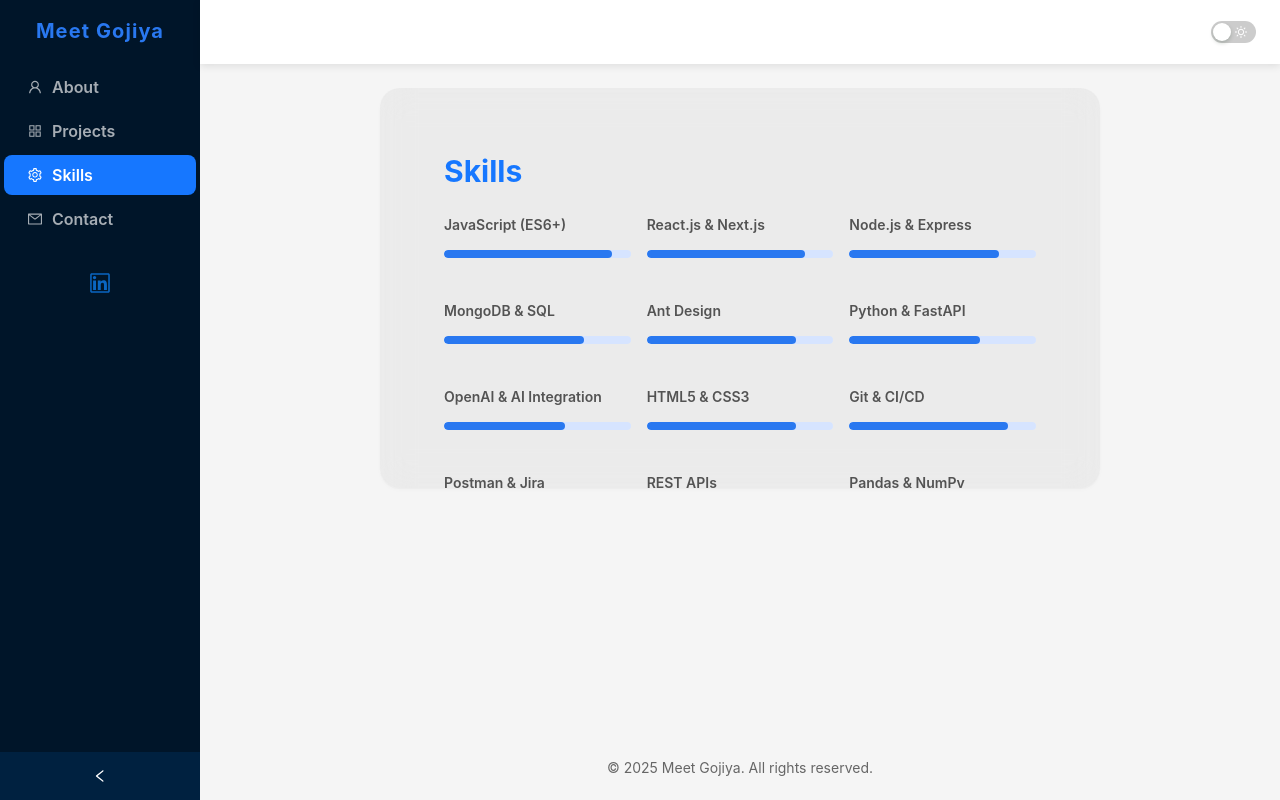
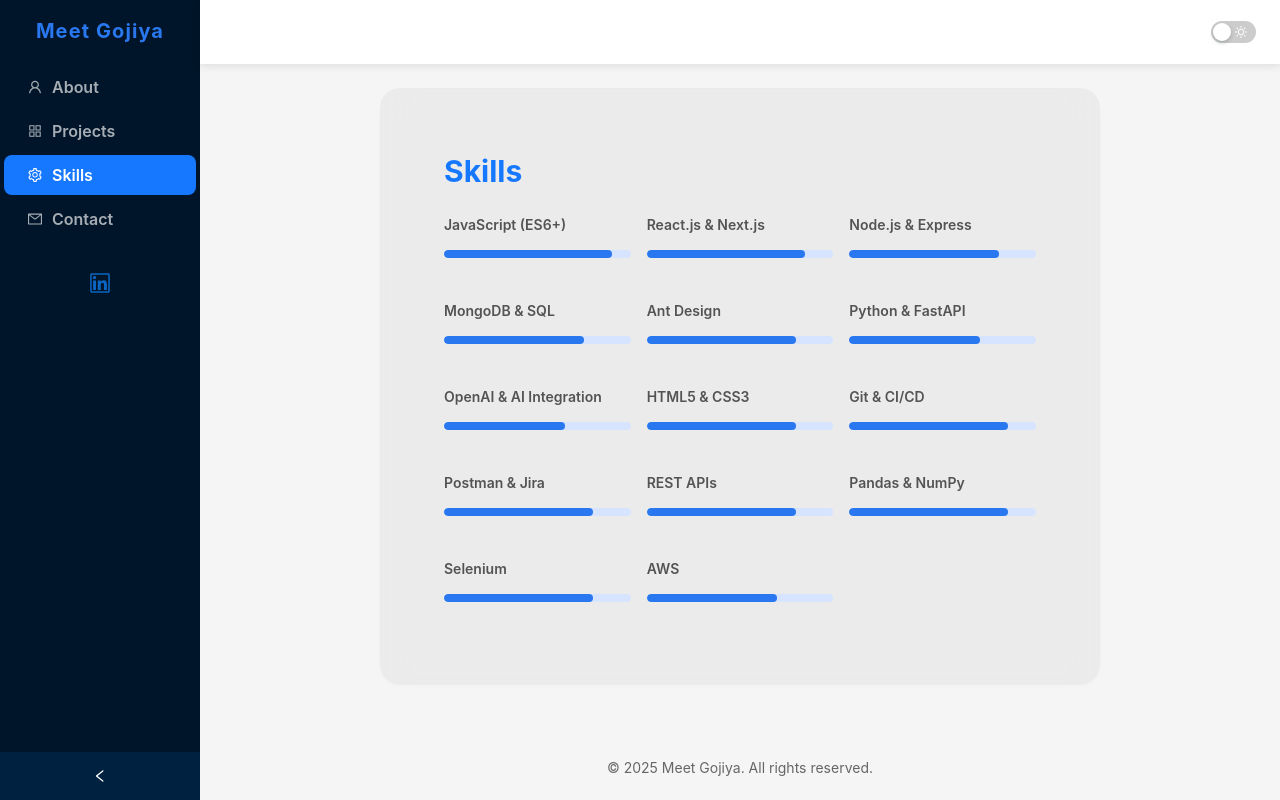
Before and after one commit to meetgojiya98/My-Portfolio-Website, a React (Vite) app: page / in a window 1280 px wide. Both pictures are taken after a click on the item "Skills". Built offline with nearby package versions, Linux system fonts and the light colour scheme.

Commit message:
updated files

```diff
--- a/src/components/Skills.jsx
+++ b/src/components/Skills.jsx
@@ -51,7 +51,7 @@ export default function Skills({ darkMode }) {
           backdropFilter: 'blur(16px)',
           borderRadius: 20,
           padding: 40,
-          maxHeight: '400px',      // <-- limit height for scrolling
+          maxHeight: '700px',      // <-- limit height for scrolling
           overflowY: 'auto',      // <-- enable vertical scroll if content too long
         }}
       >
```
